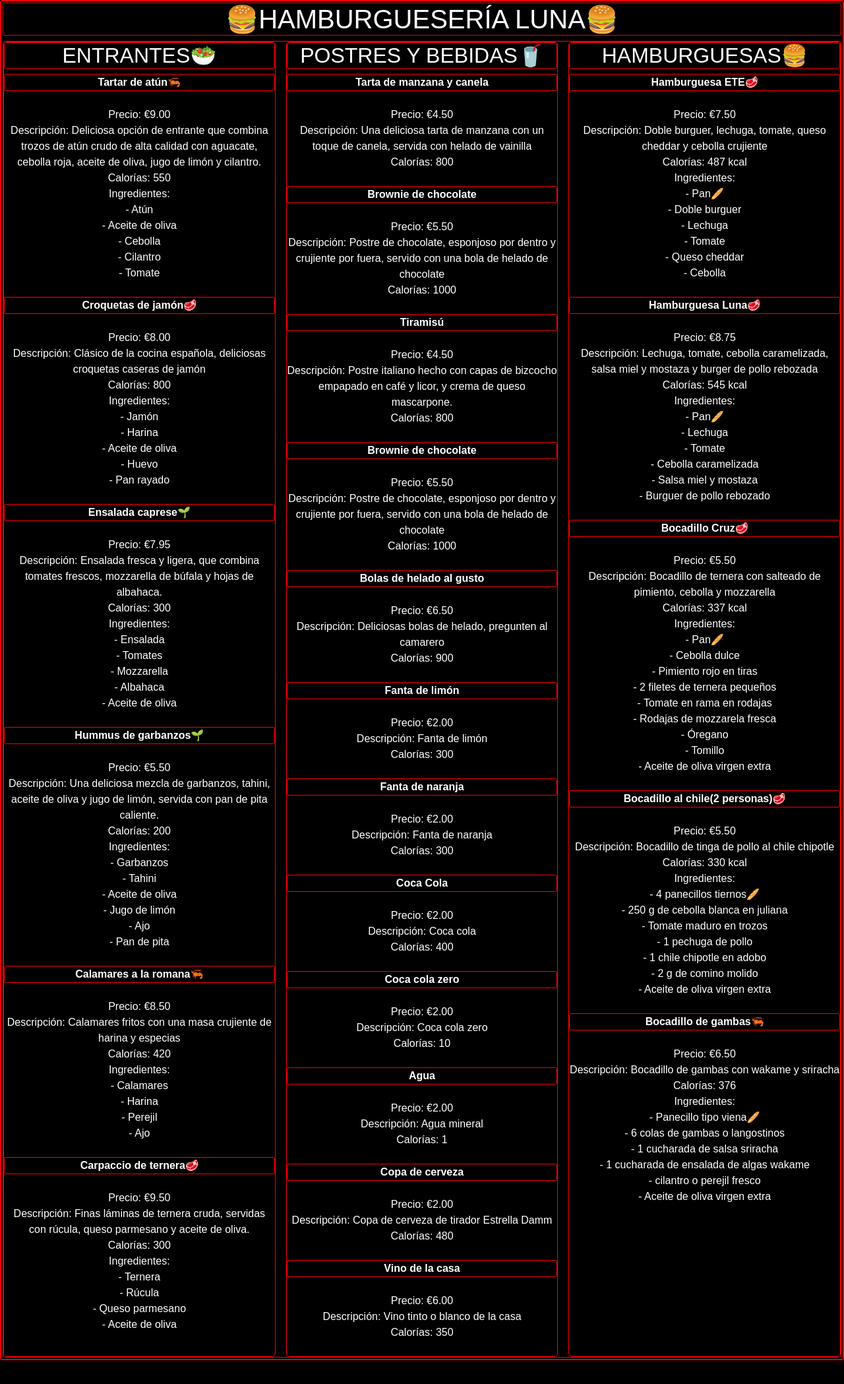
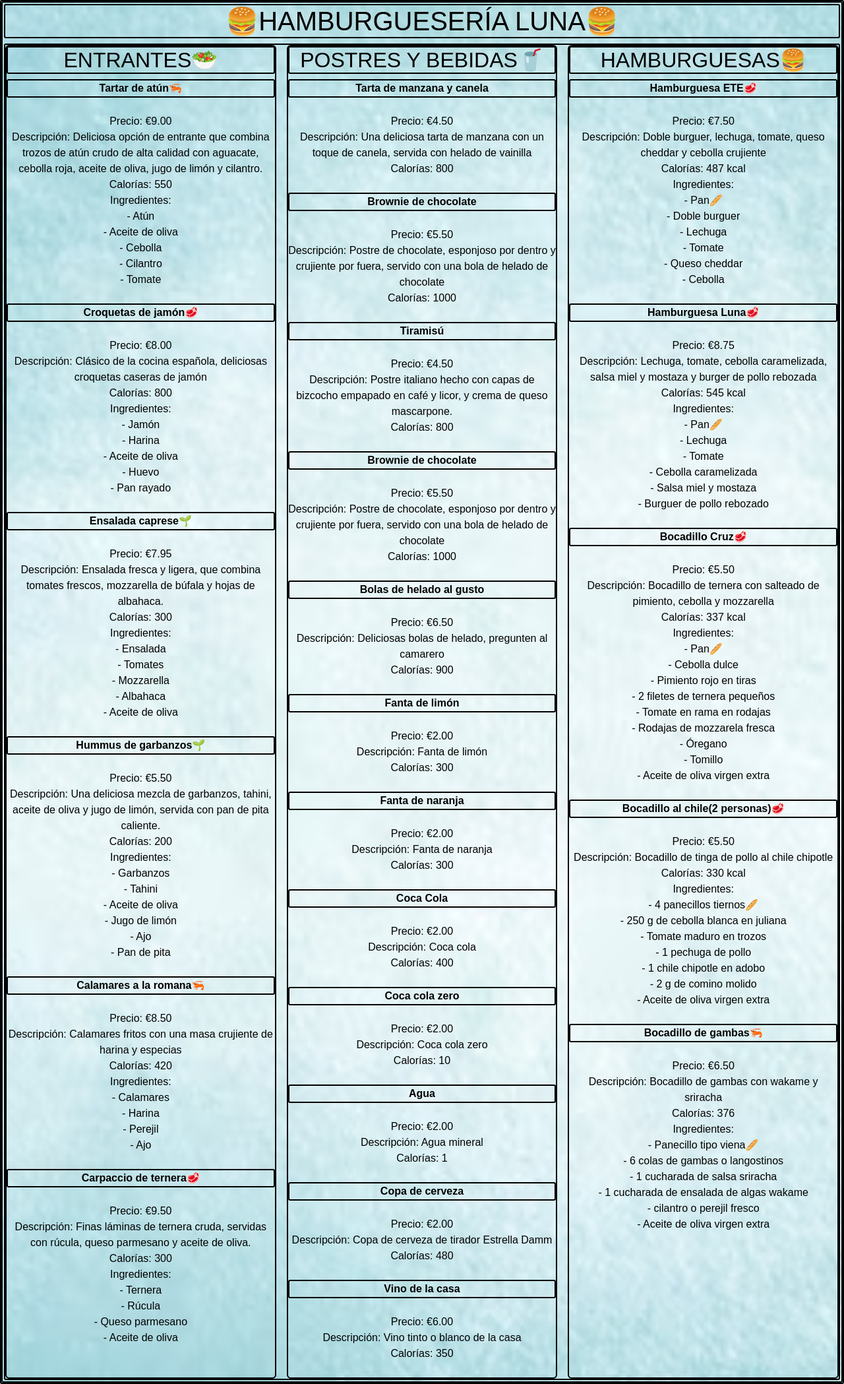
Before and after one commit to ikerlunacruz/2223-ASIX1-M4-UF2-CAMARERO-IKERLUNA, a PHP site: page / in a window 1280 px wide. Shown: the whole page at 66% size. Before the commit the page ends 2062 px from the top, so only its background shows below. Run offline with PHP 8.4, Linux system fonts and the light colour scheme; some web fonts are replaced.

Commit message:
Subida 4

```diff
--- a/css/styles.css
+++ b/css/styles.css
@@ -1,42 +1,37 @@
 @import url('https://fonts.googleapis.com/css2?family=Noto+Serif:ital,wght@0,700;1,400&family=Patrick+Hand&family=Raleway&family=Sofia+Sans:wght@300&display=swap');
 body{
-  background-color: black;
   padding: 2px;
+  background-image: url('./img/fondo.jpg');
 }
 *{
   box-sizing: border-box;
   border-radius: 3px;
-  background-color: black;
-  border: 1px solid red;
+  border: 2px solid black;
   font-family: 'Noto Serif', serif;
   font-family: 'Patrick Hand', cursive;
   font-family: 'Raleway', sans-serif;
   font-family: 'Sofia Sans', sans-serif;
 }
 h1{
-  color:white;
-  background-color: black;
+  color:black;
   text-align: center;
   font-size: 40px;
 }
 
 h2.menu-restaurante{
-  color: white;
-  background-color: black;
+  color: black;
   text-align: center;
   font-size: 32px;
 }
 
 p.menu-restaurante{
-  background-color: black;
   font-size: 20px;
-  color:white;
+  color:black;
   text-align: justify;
 }
 
 .column-3{
-  background-color: black;
-  color: white;
+  color: black;
   display: grid;
   grid-template-columns: repeat(3,1fr);
   column-gap: 1rem;
@@ -44,7 +39,6 @@ p.menu-restaurante{
 }
 
 .menu-restaurante{
-
   text-align: center;
   background-repeat: no-repeat;
   border-radius: 6px;
--- a/index.php
+++ b/index.php
@@ -15,6 +15,13 @@
 </head>
 <body>
     <h1>🍔HAMBURGUESERÍA LUNA🍔</h1>
+    <style>
+      body {
+        background-image: url('./img/fondo.jpg');
+        background-size: cover;
+        background-position: center;
+      }
+    </style>
     <div class="column-3 columns">
         <div class="menu-restaurante">
             <h2>ENTRANTES🥗</h2>
```
Also changed, not shown: img/fondo.jpg (added).
